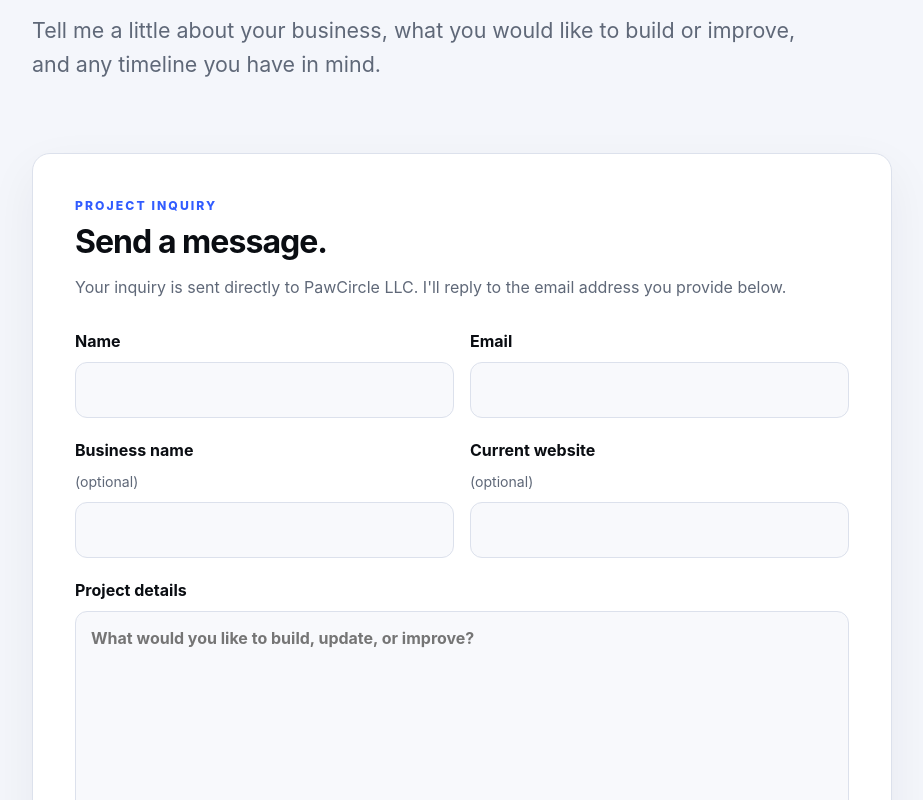
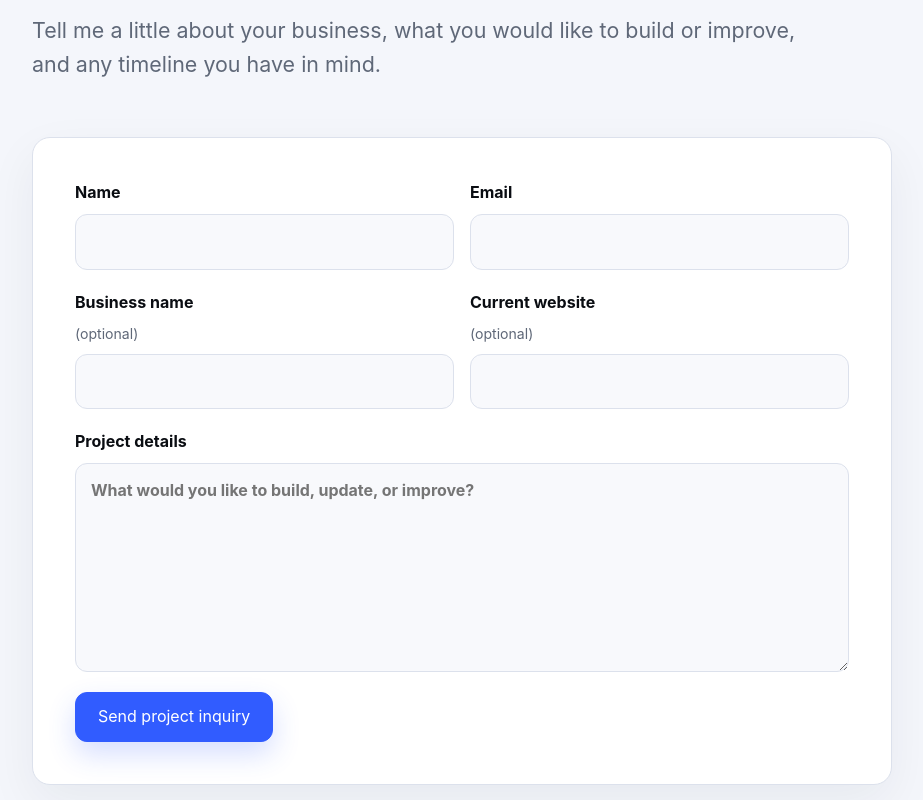
Before and after one commit to reaaland/pawcircle-llc-site, a Next.js app: page /contact in a window 1280 px wide. Shown: the part 400-1200 px from the top of the page, without its empty margins (8-931 px from the left). Built offline with nearby package versions, Linux system fonts and the light colour scheme.

Commit message:
Remove redundant contact form headings

```diff
--- a/app/contact/page.tsx
+++ b/app/contact/page.tsx
@@ -13,16 +13,10 @@ export default function ContactPage() {
       </p>
 
       <section
-        className="contact-layout"
         aria-label="Contact PawCircle LLC"
-        style={{ gridTemplateColumns: "1fr", maxWidth: "860px" }}
+        style={{ maxWidth: "860px", marginTop: "56px" }}
       >
         <div className="contact-form-card">
-          <p className="eyebrow">PROJECT INQUIRY</p>
-          <h2>Send a message.</h2>
-          <p className="contact-form-intro">
-            Your inquiry is sent directly to PawCircle LLC. I&apos;ll reply to the email address you provide below.
-          </p>
           <ContactForm />
         </div>
       </section>
```
